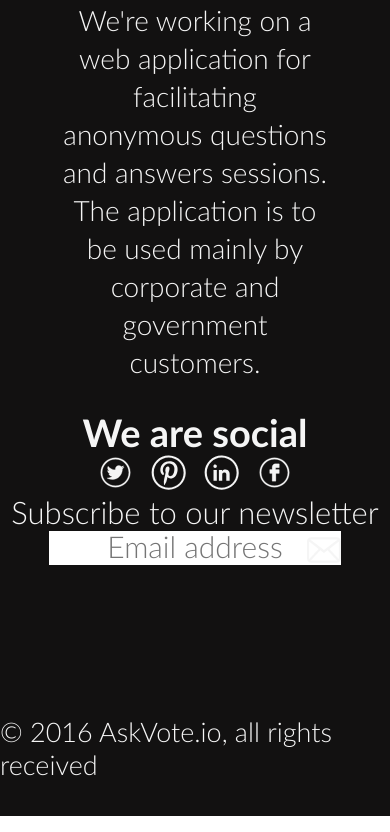
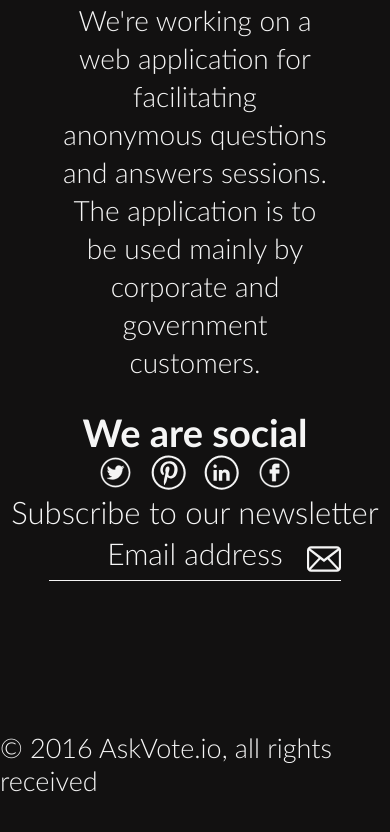
Before and after one commit to dgavrichkov/learn-ask.it, a website: page app/index.html in a window 390 px wide. Shown: the part 4629-5461 px from the top of the page. Drawn offline with Linux system fonts and the light colour scheme.

Commit message:
сделал универсальный блок subscribe

```diff
--- a/app/index.html
+++ b/app/index.html
@@ -293,7 +293,7 @@
                 </li>
             </ul>
           </div>
-          <div class="footer__subscribe">
+          <div class="footer__subscribe subscribe">
             <form>
                 <label for="sub-email">Subscribe to our newsletter</label>
                 <div>
--- a/app/scss/footer.scss
+++ b/app/scss/footer.scss
@@ -145,40 +145,7 @@
     }
 
     &__subscribe{
-      form{
-        display: grid;
-        grid-template-columns: repeat(8, 1fr);
-        label{
-          grid-column: 1 / 9;
-          justify-self: center;
-          font-size: 31px;
-        }
-        div{
-          grid-column: 2 / 8;
-          position: relative;
-          input{
-            box-sizing: border-box;
-            border: none;
-            width: 100%;
-            font-size: 30px;
-            text-align: center;
-            padding: 0;
-            &::placeholder{
-              font-size: 30px;
-              font-family: 'LatoLight', Arial, Helvetica, sans-serif;
-            }
-          }
-          button{
-            background: none;
-            border: none;
-            position: absolute;
-            top: 2px;
-            right: 0;
-            padding: 0;
-          }
-        }
 
-      }
     }
     &__copy{
       grid-column: 1 / 7;
--- a/app/scss/subscribe.scss
+++ b/app/scss/subscribe.scss
@@ -0,0 +1,40 @@
+.subscribe{
+  form{
+    display: grid;
+    grid-template-columns: repeat(8, 1fr);
+    label{
+      grid-column: 1 / 9;
+      justify-self: center;
+      font-size: 31px;
+    }
+    div{
+      grid-column: 2 / 8;
+      position: relative;
+      input{
+        box-sizing: border-box;
+        border: none;
+        border-bottom: 1px solid $text--light;
+        background: none;
+        width: 100%;
+        height: 50px;
+        color: $text--light;
+        font-size: 30px;
+        text-align: center;
+        padding: 0;
+        &::placeholder{
+          color: $text--light;
+          font-size: 30px;
+          font-family: 'LatoLight', Arial, Helvetica, sans-serif;
+        }
+      }
+      button{
+        background: none;
+        border: none;
+        position: absolute;
+        top: 11px;
+        right: 0;
+        padding: 0;
+      }
+    }
+  }
+}
```
Also changed, not shown: app/css/style.css.
